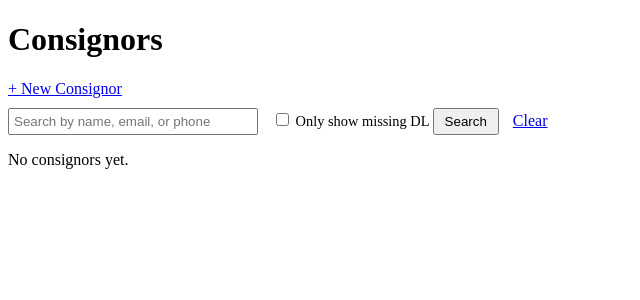
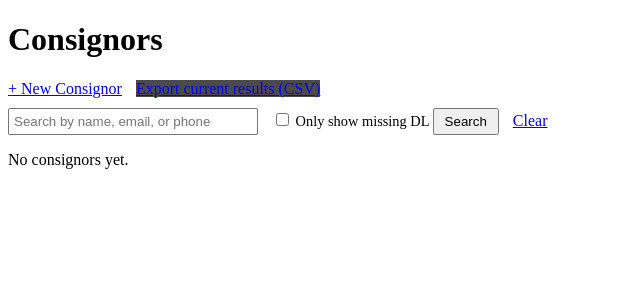
Before and after one commit to kernjason4460-cyber/flashbidz_consignment_app, a Flask app: page /consignors in a window 1280 px wide. Shown: the part 51-351 px from the top of the page, without its empty margins (0-640 px from the left). Run offline with Flask 3, Linux system fonts and the light colour scheme; a user stored in the database is signed in.

Commit message:
Update consignors.html

```diff
--- a/flashbidz_consignment_app/templates/consignors.html
+++ b/flashbidz_consignment_app/templates/consignors.html
@@ -14,8 +14,21 @@
 
 <main class="page">
     <div class="actions-bar">
-        <h1>Consignors</h1>
-        <a class="btn" href="{{ url_for('consignor_create') }}">+ New Consignor</a>
+      <h1>Consignors</h1>
+      <a class="btn" href="{{ url_for('consignor_create') }}">+ New Consignor</a>
+
+      <a class="btn"
+         href="{{ url_for(
+                  'export_consignors',
+                  q=search,
+                  missing_dl='1' if missing_dl else '',
+                  sort_by=sort_by,
+                  sort_dir=sort_dir
+               ) }}"
+         style="margin-left: 10px; background-color: #4a4a4a;">
+        Export current results (CSV)
+      </a>
+    </div>
 
         <!-- Search Bar -->
        <form method="get"
```
